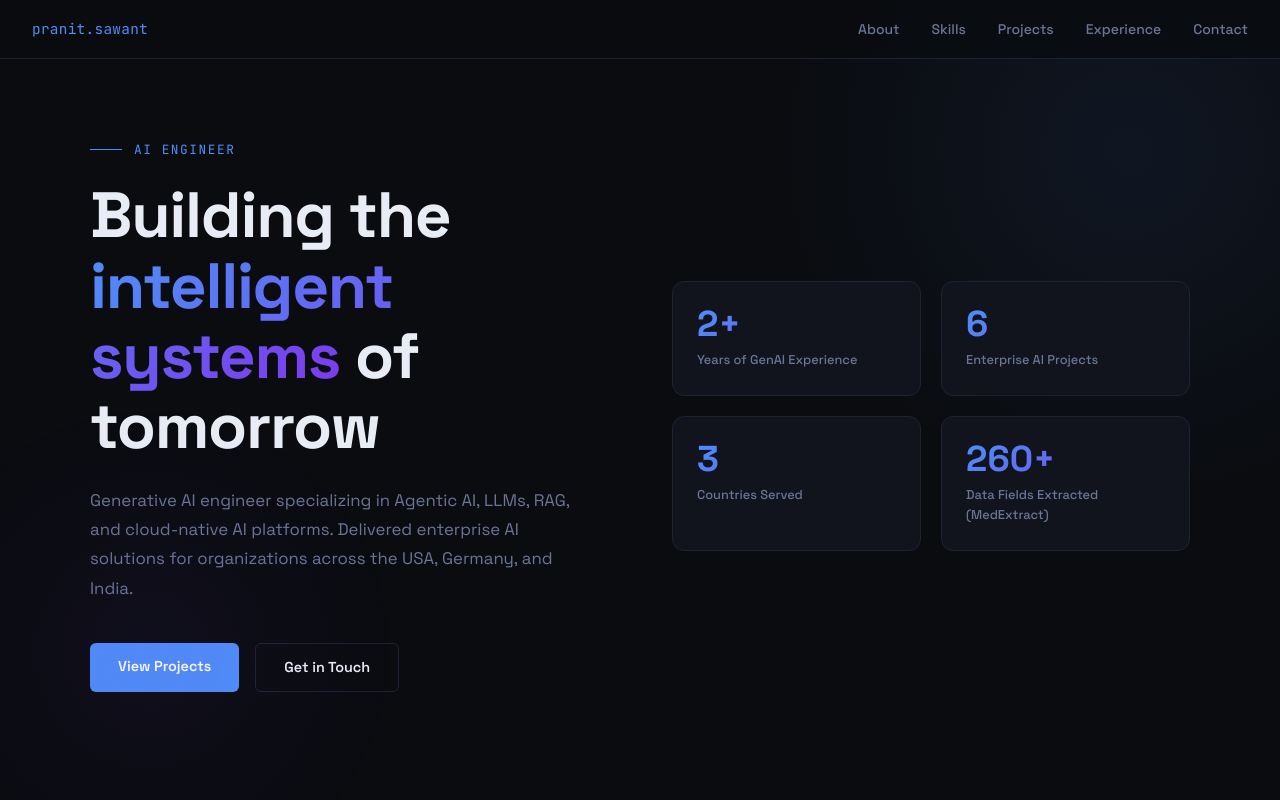
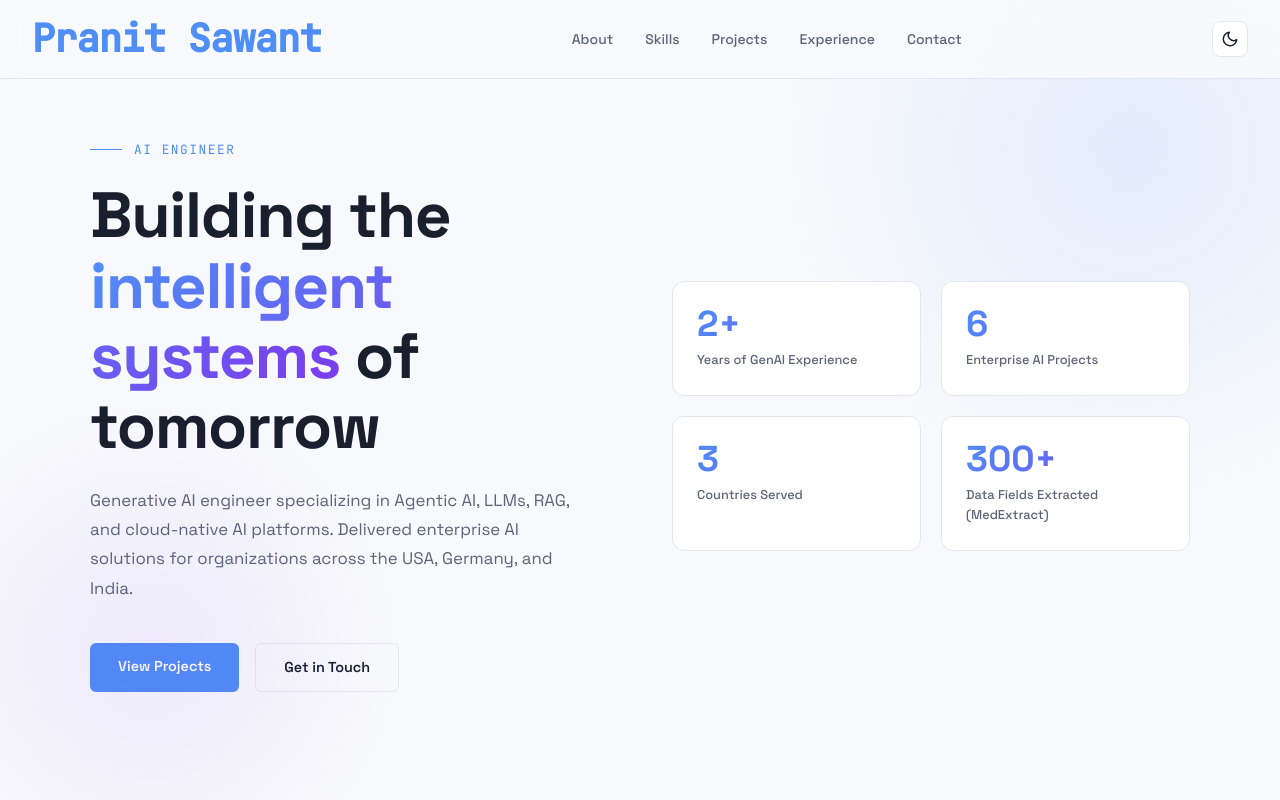
Before and after one commit to pranitsawant80/pranitsawant80.github.io, a plain HTML site: page index.html in a window 1280 px wide. Shown: the top 800 px of the page. Drawn offline with Linux system fonts and the light colour scheme.

Commit message:
modify index file and include theme there

```diff
--- a/index.html
+++ b/index.html
@@ -6,12 +6,19 @@
   <title>Pranit Sawant – AI Engineer</title>
   <link href="https://fonts.googleapis.com/css2?family=Space+Grotesk:wght@300;400;500;600;700&family=JetBrains+Mono:wght@400;500&display=swap" rel="stylesheet">
   <link rel="stylesheet" href="style.css">
+  <script>
+    (function () {
+      var saved = localStorage.getItem('theme');
+      var theme = saved || (window.matchMedia('(prefers-color-scheme: light)').matches ? 'light' : 'dark');
+      document.documentElement.setAttribute('data-theme', theme);
+    })();
+  </script>
 </head>
 <body>
 
   <!-- NAV -->
   <nav>
-    <span class="nav-brand">pranit.sawant</span>
+    <span class="nav-brand"><h2>Pranit Sawant</h2></span>
     <ul class="nav-links">
       <li><a href="#about">About</a></li>
       <li><a href="#skills">Skills</a></li>
@@ -19,7 +26,18 @@
       <li><a href="#experience">Experience</a></li>
       <li><a href="#contact">Contact</a></li>
     </ul>
-    <button class="nav-toggle" aria-label="Toggle menu">☰</button>
+    <div class="nav-actions">
+      <button class="theme-toggle" type="button" aria-label="Switch to light mode">
+        <svg class="icon-sun" viewBox="0 0 24 24" fill="none" stroke="currentColor" stroke-width="2" stroke-linecap="round" stroke-linejoin="round" aria-hidden="true">
+          <circle cx="12" cy="12" r="4"/>
+          <path d="M12 2v2M12 20v2M4.93 4.93l1.41 1.41M17.66 17.66l1.41 1.41M2 12h2M20 12h2M4.93 19.07l1.41-1.41M17.66 6.34l1.41-1.41"/>
+        </svg>
+        <svg class="icon-moon" viewBox="0 0 24 24" fill="none" stroke="currentColor" stroke-width="2" stroke-linecap="round" stroke-linejoin="round" aria-hidden="true">
+          <path d="M21 12.79A9 9 0 1 1 11.21 3 7 7 0 0 0 21 12.79z"/>
+        </svg>
+      </button>
+      <button class="nav-toggle" aria-label="Toggle menu">☰</button>
+    </div>
   </nav>
 
   <!-- HERO -->
@@ -51,7 +69,7 @@
           <div class="stat-label">Countries Served</div>
         </div>
         <div class="stat-card">
-          <div class="stat-num">260+</div>
+          <div class="stat-num">300+</div>
           <div class="stat-label">Data Fields Extracted (MedExtract)</div>
         </div>
       </div>
--- a/script.js
+++ b/script.js
@@ -102,30 +102,47 @@ document.addEventListener('DOMContentLoaded', () => {
      ---------------------------------------------------------- */
   const nav = document.querySelector('nav');
 
-  window.addEventListener('scroll', () => {
-    if (window.scrollY > 50) {
-      nav.style.background = 'rgba(10, 12, 16, 0.97)';
-    } else {
-      nav.style.background = 'rgba(10, 12, 16, 0.85)';
-    }
-  }, { passive: true });
+  function updateNavBackground() {
+    if (!nav) return;
+    nav.classList.toggle('scrolled', window.scrollY > 50);
+  }
+
+  window.addEventListener('scroll', updateNavBackground, { passive: true });
+  updateNavBackground();
 
 
   /* ----------------------------------------------------------
-     4. FUTURE FEATURE HOOKS
+     4. THEME TOGGLE
+     ---------------------------------------------------------- */
+  const themeToggle = document.querySelector('.theme-toggle');
+
+  function setTheme(theme) {
+    document.documentElement.setAttribute('data-theme', theme);
+    localStorage.setItem('theme', theme);
+    if (themeToggle) {
+      themeToggle.setAttribute(
+        'aria-label',
+        theme === 'dark' ? 'Switch to light mode' : 'Switch to dark mode'
+      );
+    }
+  }
+
+  if (themeToggle) {
+    themeToggle.addEventListener('click', () => {
+      const current = document.documentElement.getAttribute('data-theme') || 'dark';
+      setTheme(current === 'dark' ? 'light' : 'dark');
+    });
+
+    setTheme(document.documentElement.getAttribute('data-theme') || 'dark');
+  }
+
+
+  /* ----------------------------------------------------------
+     5. FUTURE FEATURE HOOKS
      Uncomment and build on these when you're ready.
      ---------------------------------------------------------- */
 
-  // --- 4a. Dark/Light mode toggle ---
-  // function toggleTheme() {
-  //   document.body.classList.toggle('light-mode');
-  //   localStorage.setItem('theme', document.body.classList.contains('light-mode') ? 'light' : 'dark');
-  // }
-  // const savedTheme = localStorage.getItem('theme');
-  // if (savedTheme === 'light') document.body.classList.add('light-mode');
-
-
-  // --- 4b. Project filter by category ---
+  // --- 5a. Project filter by category ---
   // const filterBtns = document.querySelectorAll('.filter-btn');
   // filterBtns.forEach(btn => {
   //   btn.addEventListener('click', () => {
--- a/style.css
+++ b/style.css
@@ -2,19 +2,43 @@
    DESIGN TOKENS
    ============================================================ */
 :root {
+  --accent:       #4f8ef7;
+  --accent2:      #7c3aed;
+  --mono:         'JetBrains Mono', monospace;
+  --sans:         'Space Grotesk', sans-serif;
+  --radius:       12px;
+  --transition:   0.2s ease;
+}
+
+:root,
+[data-theme="dark"] {
+  color-scheme: dark;
   --bg:           #0a0c10;
   --surface:      #11141c;
   --surface2:     #181c27;
   --border:       #1e2333;
-  --accent:       #4f8ef7;
-  --accent2:      #7c3aed;
   --accent-glow:  rgba(79, 142, 247, 0.15);
   --text:         #e8ecf4;
   --muted:        #6b7594;
-  --mono:         'JetBrains Mono', monospace;
-  --sans:         'Space Grotesk', sans-serif;
-  --radius:       12px;
-  --transition:   0.2s ease;
+  --nav-bg:       rgba(10, 12, 16, 0.85);
+  --nav-bg-scrolled: rgba(10, 12, 16, 0.97);
+  --hero-glow-1:  rgba(79, 142, 247, 0.08);
+  --hero-glow-2:  rgba(124, 58, 237, 0.06);
+}
+
+[data-theme="light"] {
+  color-scheme: light;
+  --bg:           #f8f9fc;
+  --surface:      #ffffff;
+  --surface2:     #f0f2f7;
+  --border:       #e2e6ef;
+  --accent-glow:  rgba(79, 142, 247, 0.1);
+  --text:         #1a1f2e;
+  --muted:        #5c6478;
+  --nav-bg:       rgba(248, 249, 252, 0.85);
+  --nav-bg-scrolled: rgba(248, 249, 252, 0.97);
+  --hero-glow-1:  rgba(79, 142, 247, 0.12);
+  --hero-glow-2:  rgba(124, 58, 237, 0.08);
 }
 
 /* ============================================================
@@ -36,6 +60,7 @@ body {
   font-family: var(--sans);
   line-height: 1.6;
   overflow-x: hidden;
+  transition: background-color 0.25s ease, color 0.25s ease;
 }
 
 /* ============================================================
@@ -140,10 +165,56 @@ nav {
   display: flex;
   justify-content: space-between;
   align-items: center;
-  background: rgba(10, 12, 16, 0.85);
+  background: var(--nav-bg);
   backdrop-filter: blur(12px);
   border-bottom: 1px solid var(--border);
-  transition: background var(--transition);
+  transition: background var(--transition), border-color var(--transition);
+}
+
+nav.scrolled {
+  background: var(--nav-bg-scrolled);
+}
+
+.nav-actions {
+  display: flex;
+  align-items: center;
+  gap: 0.75rem;
+}
+
+.theme-toggle {
+  display: flex;
+  align-items: center;
+  justify-content: center;
+  width: 36px;
+  height: 36px;
+  background: var(--surface);
+  border: 1px solid var(--border);
+  border-radius: 8px;
+  color: var(--text);
+  cursor: pointer;
+  transition: border-color var(--transition), color var(--transition), background var(--transition);
+}
+
+.theme-toggle:hover {
+  border-color: var(--accent);
+  color: var(--accent);
+}
+
+.theme-toggle svg {
+  width: 18px;
+  height: 18px;
+}
+
+.theme-toggle .icon-moon {
+  display: none;
+}
+
+[data-theme="light"] .theme-toggle .icon-sun {
+  display: none;
+}
+
+[data-theme="light"] .theme-toggle .icon-moon {
+  display: block;
 }
 
 .nav-brand {
@@ -201,7 +272,7 @@ nav {
   position: absolute;
   top: -200px; right: -200px;
   width: 700px; height: 700px;
-  background: radial-gradient(circle, rgba(79, 142, 247, 0.08) 0%, transparent 70%);
+  background: radial-gradient(circle, var(--hero-glow-1) 0%, transparent 70%);
   pointer-events: none;
 }
 
@@ -210,7 +281,7 @@ nav {
   position: absolute;
   bottom: -100px; left: -100px;
   width: 500px; height: 500px;
-  background: radial-gradient(circle, rgba(124, 58, 237, 0.06) 0%, transparent 70%);
+  background: radial-gradient(circle, var(--hero-glow-2) 0%, transparent 70%);
   pointer-events: none;
 }
 
```
